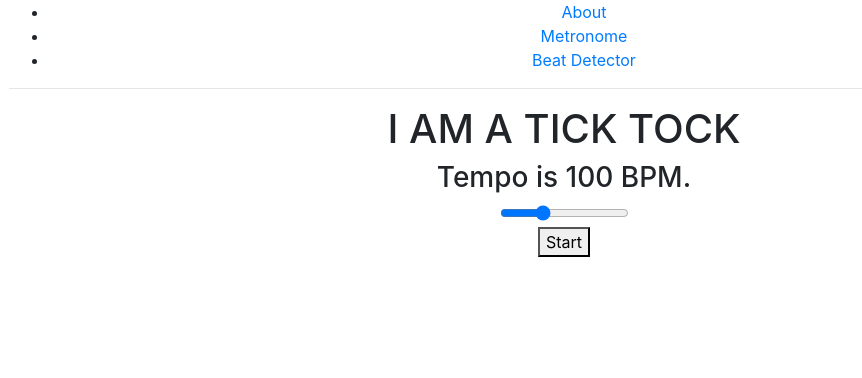
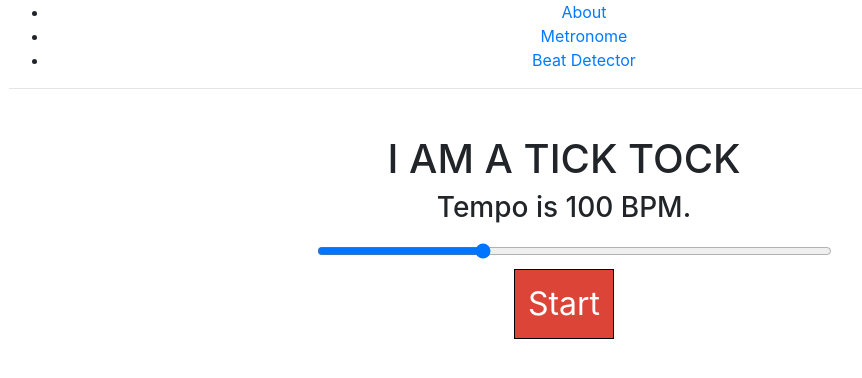
Before and after one commit to andytanghr/REACTiveBPM, a React (Create React App) app in the folder reactivebpm/: page /Metronome in a window 1280 px wide. Shown: the top 378 px of the page, without its empty margins (76-938 px from the left). Built offline with nearby package versions, Linux system fonts and the light colour scheme.

Commit message:
CSS styled metronom a bit

```diff
--- /dev/null
+++ b/reactivebpm/src/components/Metronome.css
@@ -0,0 +1,22 @@
+.metronome {
+    text-align: center;
+    max-width: 575px;
+    margin: 0 auto;
+    padding: 30px;
+}
+
+.bpmSlider input {
+    width: 100%;
+    margin: 10px;
+}
+
+.metronome button {
+    background: #DB4437;
+    padding: 10px;
+    border: 1px solid black;
+    border-radius:L 2px;
+    width: 100px;
+    color: #FFF;
+    font-size: 2em;
+
+}
--- a/reactivebpm/src/components/Metronome.js
+++ b/reactivebpm/src/components/Metronome.js
@@ -1,5 +1,5 @@
 import React, { Component } from 'react';
-// import './Metronome.css'
+import './Metronome.css'
 
 class Metronome extends Component {
   render() {
```
